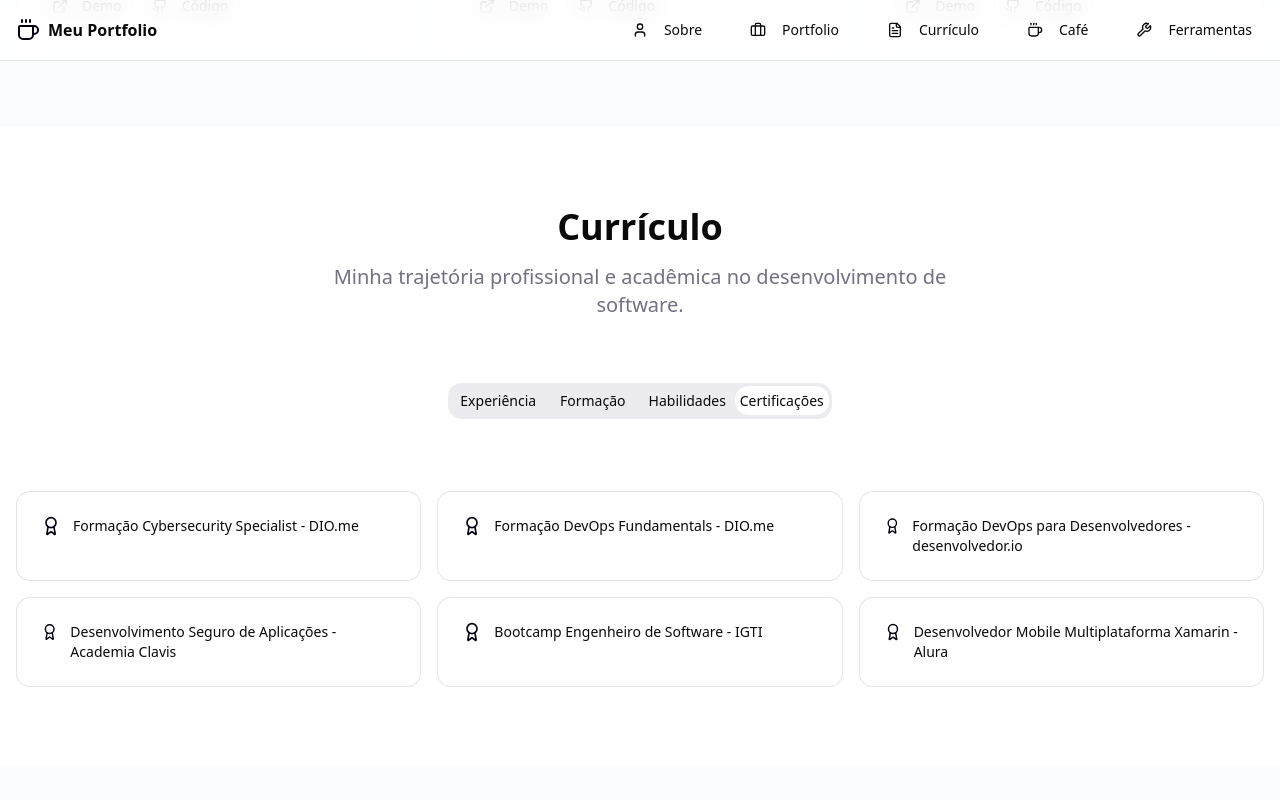
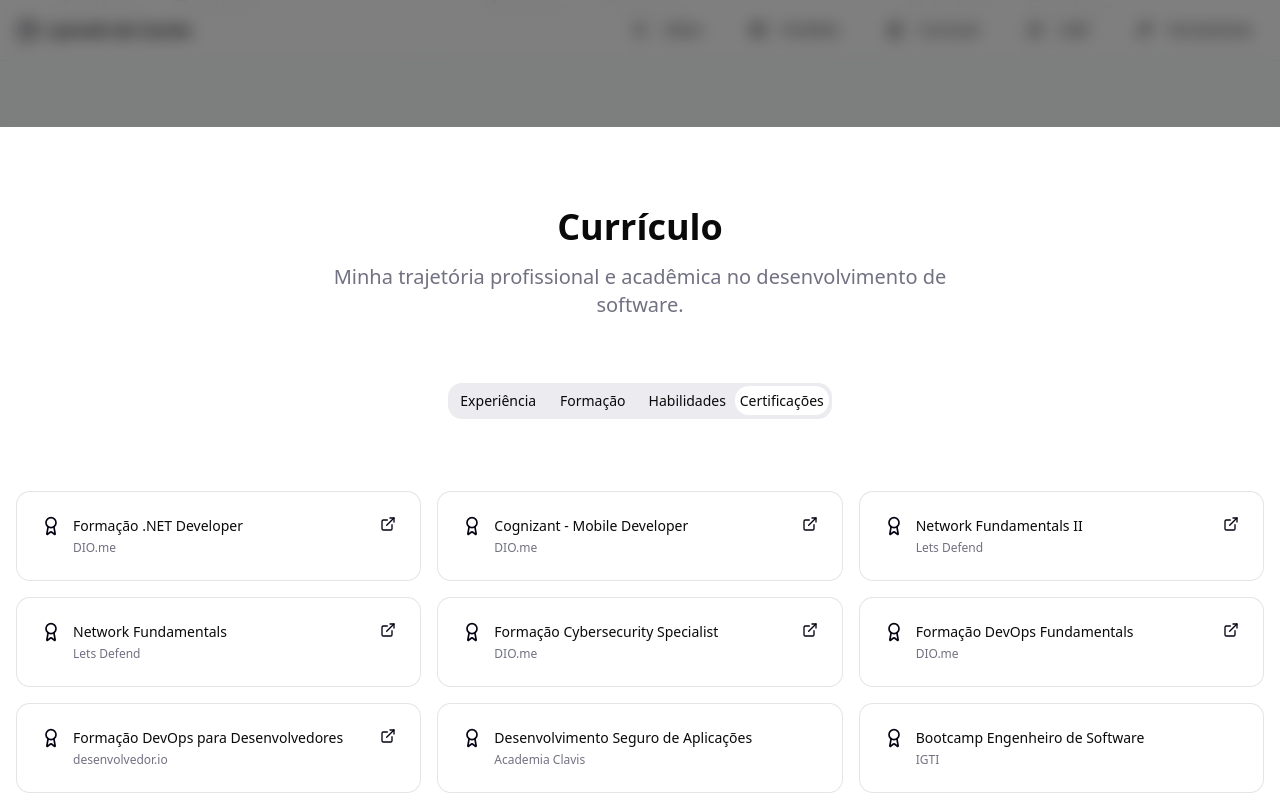
Before and after one commit to lyncolnms/lcarmo, a React (Create React App) app: page / in a window 1280 px wide. Both pictures are taken after a click on the tab "Certificações". Shown: the part 1504-2304 px from the top of the page. Built offline with nearby package versions, Linux system fonts and the light colour scheme.

Commit message:
feat: atualizar TypeScript para versão 5.7.2 e implementar lazy loading em imagens fix: corrigir informações de contato e melhorar acessibilidade nos componentes chore: adicionar changelog detalhando melhorias e correções no portfólio

```diff
--- a/package.json
+++ b/package.json
@@ -23,7 +23,7 @@
     "tailwind-merge": "^2.5.5",
     "tailwindcss": "^4.1.14",
     "tailwindcss-animate": "^1.0.7",
-    "typescript": "^4.9.5"
+    "typescript": "^5.7.2"
   },
   "devDependencies": {
     "@babel/plugin-proposal-private-property-in-object": "^7.21.11",
--- a/src/components/CoffeeSection.tsx
+++ b/src/components/CoffeeSection.tsx
@@ -50,7 +50,32 @@
   ];
 
   return (
-    <section id="cafe" className="py-20 bg-secondary/20">
+    <section id="cafe" className="py-20 bg-secondary/20 relative min-h-screen">
+      {/* Overlay Em Breve */}
+      <div
+        className="absolute top-0 left-0 right-0 bottom-0 w-full h-full z-50 flex items-center justify-center"
+        style={{
+          backgroundColor: 'rgba(0, 0, 0, 0.5)',
+          backdropFilter: 'blur(8px)',
+          WebkitBackdropFilter: 'blur(8px)'
+        }}
+      >
+        <div className="text-center space-y-6 px-4 max-w-2xl">
+          <div className="bg-white rounded-3xl p-12 shadow-2xl border-2 border-gray-100">
+            <div className="inline-flex items-center justify-center w-24 h-24 rounded-full bg-gradient-to-br from-amber-100 to-orange-100 border-4 border-primary mb-8">
+              <Coffee className="h-12 w-12 text-primary" />
+            </div>
+            <div className="bg-gradient-to-br from-gray-50 to-gray-100 rounded-2xl p-8 border border-gray-200">
+              <h3 className="text-4xl lg:text-5xl font-bold text-gray-900 mb-4">Em Breve</h3>
+              <p className="text-xl text-gray-800 leading-relaxed max-w-lg mx-auto font-medium">
+                Conteúdo sobre café em desenvolvimento.
+                <br />Aguarde novidades!
+              </p>
+            </div>
+          </div>
+        </div>
+      </div>
+
       <div className="container mx-auto px-4">
         <div className="text-center mb-16">
           <h2 className="text-3xl lg:text-4xl font-bold mb-4 flex items-center justify-center gap-2">
@@ -69,6 +94,7 @@
                 <img
                   src={article.image}
                   alt={article.title}
+                  loading="lazy"
                   className="w-full h-full object-cover group-hover:scale-105 transition-transform duration-300"
                 />
               </div>
--- a/src/components/Footer.tsx
+++ b/src/components/Footer.tsx
@@ -1,6 +1,6 @@
 import { Button } from "./ui/button";
 import { Separator } from "./ui/separator";
-import { Coffee, Github, Linkedin, Mail, MapPin, Phone } from "lucide-react";
+import { Coffee, Github, Linkedin, Mail, MapPin } from "lucide-react";
 
 export function Footer() {
   const currentYear = new Date().getFullYear();
@@ -34,7 +34,7 @@
           <div className="space-y-4">
             <div className="flex items-center space-x-2">
               <Coffee className="h-6 w-6 text-primary" />
-              <span className="font-semibold text-lg">Lyncoln Carmo</span>
+              <span className="font-semibold text-lg">Lyncoln do Carmo</span>
             </div>
             <p className="text-sm text-muted-foreground">
               Desenvolvedor full-stack apaixonado por tecnologia e café,
@@ -77,12 +77,8 @@
                 <span>lyncolnms@gmail.com</span>
               </div>
               <div className="flex items-center space-x-2 text-sm text-muted-foreground">
-                <Phone className="h-4 w-4" />
-                <span>(43) 99954 4482</span>
-              </div>
-              <div className="flex items-center space-x-2 text-sm text-muted-foreground">
                 <MapPin className="h-4 w-4" />
-                <span>São Paulo, SP</span>
+                <span>Londrina, PR</span>
               </div>
             </div>
           </div>
@@ -93,21 +89,24 @@
             <p className="text-sm text-muted-foreground">
               Receba dicas sobre café e desenvolvimento.
             </p>
-            <div className="flex space-x-2">
+            <form onSubmit={(e) => { e.preventDefault(); }} className="flex space-x-2">
               <input
                 type="email"
                 placeholder="Seu email"
-                className="flex-1 px-3 py-2 text-sm border rounded-md"
+                required
+                pattern="[^@\s]+@[^@\s]+\.[^@\s]+"
+                aria-label="Email para newsletter"
+                className="flex-1 px-3 py-2 text-sm border rounded-md focus:outline-none focus:ring-2 focus:ring-primary"
               />
-              <Button size="sm">Assinar</Button>
-            </div>
+              <Button type="submit" size="sm">Assinar</Button>
+            </form>
           </div>
         </div>
 
         <Separator className="my-8" />
 
         <div className="flex flex-col md:flex-row justify-between items-center text-sm text-muted-foreground">
-          <p>&copy; {currentYear} Lyncoln Carmo. Todos os direitos reservados.</p>
+          <p>&copy; {currentYear} Lyncoln do Carmo. Todos os direitos reservados.</p>
           <p>Feito com ❤️ e muito ☕</p>
         </div>
       </div>
--- a/src/components/Header.tsx
+++ b/src/components/Header.tsx
@@ -27,7 +27,7 @@
       <div className="container mx-auto px-4 py-3 flex items-center justify-between">
         <div className="flex items-center space-x-2">
           <Coffee className="h-6 w-6 text-primary" />
-          <span className="font-semibold">Meu Portfolio</span>
+          <span className="font-semibold">Lyncoln do Carmo</span>
         </div>
 
         {/* Desktop Navigation */}
@@ -48,11 +48,11 @@
         {/* Mobile Navigation */}
         <Sheet open={isOpen} onOpenChange={setIsOpen}>
           <SheetTrigger asChild className="md:hidden">
-            <Button variant="ghost" size="icon">
+            <Button variant="ghost" size="icon" aria-label="Abrir menu">
               <Menu className="h-5 w-5" />
             </Button>
           </SheetTrigger>
-          <SheetContent side="right" className="w-64">
+          <SheetContent side="right" className="w-64" aria-label="Menu de navegação">
             <div className="flex flex-col space-y-4 mt-8">
               {menuItems.map((item) => (
                 <Button
--- a/src/components/PortfolioSection.tsx
+++ b/src/components/PortfolioSection.tsx
@@ -1,7 +1,7 @@
 import { Card, CardContent, CardDescription, CardHeader, CardTitle } from "./ui/card";
 import { Badge } from "./ui/badge";
 import { Button } from "./ui/button";
-import { ExternalLink, Github } from "lucide-react";
+import { ExternalLink, Github, Briefcase } from "lucide-react";
 
 export function PortfolioSection() {
   const projects = [
@@ -35,7 +35,32 @@
   ];
 
   return (
-    <section id="portfolio" className="py-20 bg-secondary/20">
+    <section id="portfolio" className="py-20 bg-secondary/20 relative min-h-screen">
+      {/* Overlay Em Breve */}
+      <div
+        className="absolute top-0 left-0 right-0 bottom-0 w-full h-full z-50 flex items-center justify-center"
+        style={{
+          backgroundColor: 'rgba(0, 0, 0, 0.5)',
+          backdropFilter: 'blur(8px)',
+          WebkitBackdropFilter: 'blur(8px)'
+        }}
+      >
+        <div className="text-center space-y-6 px-4 max-w-2xl">
+          <div className="bg-white rounded-3xl p-12 shadow-2xl border-2 border-gray-100">
+            <div className="inline-flex items-center justify-center w-24 h-24 rounded-full bg-gradient-to-br from-blue-100 to-purple-100 border-4 border-primary mb-8">
+              <Briefcase className="h-12 w-12 text-primary" />
+            </div>
+            <div className="bg-gradient-to-br from-gray-50 to-gray-100 rounded-2xl p-8 border border-gray-200">
+              <h3 className="text-4xl lg:text-5xl font-bold text-gray-900 mb-4">Em Breve</h3>
+              <p className="text-xl text-gray-800 leading-relaxed max-w-lg mx-auto font-medium">
+                Projetos incríveis estão sendo preparados.
+                <br />Volte em breve para conferir!
+              </p>
+            </div>
+          </div>
+        </div>
+      </div>
+
       <div className="container mx-auto px-4">
         <div className="text-center mb-16">
           <h2 className="text-3xl lg:text-4xl font-bold mb-4">Meus Projetos</h2>
@@ -52,6 +77,7 @@
                 <img
                   src={project.image}
                   alt={project.title}
+                  loading="lazy"
                   className="w-full h-full object-cover group-hover:scale-105 transition-transform duration-300"
                 />
               </div>
@@ -68,17 +94,41 @@
                   ))}
                 </div>
                 <div className="flex gap-2">
-                  <Button variant="outline" size="sm" asChild>
+                  <Button
+                    variant="outline"
+                    size="sm"
+                    disabled={project.liveUrl === "#"}
+                    asChild={project.liveUrl !== "#"}
+                  >
+                    {project.liveUrl === "#" ? (
+                      <span className="flex items-center">
+                        <ExternalLink className="h-4 w-4 mr-2" />
+                        Em breve
+                      </span>
+                    ) : (
                       <a href={project.liveUrl} target="_blank" rel="noopener noreferrer">
                         <ExternalLink className="h-4 w-4 mr-2" />
                         Demo
                       </a>
+                    )}
                   </Button>
-                  <Button variant="outline" size="sm" asChild>
+                  <Button
+                    variant="outline"
+                    size="sm"
+                    disabled={project.githubUrl === "#"}
+                    asChild={project.githubUrl !== "#"}
+                  >
+                    {project.githubUrl === "#" ? (
+                      <span className="flex items-center">
+                        <Github className="h-4 w-4 mr-2" />
+                        Em breve
+                      </span>
+                    ) : (
                       <a href={project.githubUrl} target="_blank" rel="noopener noreferrer">
                         <Github className="h-4 w-4 mr-2" />
                         Código
                       </a>
+                    )}
                   </Button>
                 </div>
               </CardContent>
--- a/src/components/ProjectCard.tsx
+++ b/src/components/ProjectCard.tsx
@@ -17,6 +17,7 @@
         <img
           src={image}
           alt={title}
+          loading="lazy"
           className="w-full h-full object-cover group-hover:scale-105 transition-transform duration-300"
         />
       </div>
--- a/src/components/ResumeSection.tsx
+++ b/src/components/ResumeSection.tsx
@@ -1,17 +1,20 @@
 import { Card, CardContent, CardDescription, CardHeader, CardTitle } from "./ui/card";
 import { Badge } from "./ui/badge";
+import { Button } from "./ui/button";
 import { Tabs, TabsContent, TabsList, TabsTrigger } from "./ui/tabs";
-import { Calendar, MapPin, GraduationCap, Award } from "lucide-react";
+import { Calendar, MapPin, GraduationCap, Award, ExternalLink, ChevronDown, ChevronUp } from "lucide-react";
 import { useState } from "react";
 
 export function ResumeSection() {
   const [activeTab, setActiveTab] = useState("experience");
+  const [showAllExperiences, setShowAllExperiences] = useState(false);
+
   const experiences = [
     {
       title: "Desenvolvedor Full Stack Mobile",
       company: "Conexa - Hub de Inovação Aliare",
       period: "04/2024 - 07/2025",
-      location: "São Paulo, SP",
+      location: "Remoto",
       description: "Migração de Xamarin.Forms para .NET MAUI, manutenção e novas interfaces.",
       achievements: [
         "Aplicativo AgriQ: Migração e manutenção",
@@ -23,7 +26,7 @@
       title: "Engenheiro de Software",
       company: "Asaas",
       period: "07/2021 - 12/2023",
-      location: "São Paulo, SP",
+      location: "Remoto",
       description: "Desenvolvimento de aplicativos móveis e APIs.",
       achievements: [
         "Aplicativo Asaas: Recursos de pagamento e transferências",
@@ -35,37 +38,77 @@
       title: "Engenheiro de Software",
       company: "Londrisoft",
       period: "06/2017 - 07/2021",
-      location: "São Paulo, SP",
+      location: "Londrina, PR",
       description: "Desenvolvimento de aplicativos móveis para vendas.",
       achievements: [
         "Gestor MobVendas: Aplicativo para controle de vendas e estoque",
         "Tecnologias: Xamarin Android, C#, MVVM, SOLID"
       ]
+    },
+    {
+      title: "Programador Web",
+      company: "Yankton Technologies",
+      period: "08/2016 - 05/2017",
+      location: "Londrina, PR",
+      description: "Desenvolvimento de aplicativos mobile híbridos.",
+      achievements: [
+        "Cinemark: Aplicativo para filmes e compras de ingressos",
+        "Santander Universitário: Aplicativo com puzzles para concorrer a bolsas",
+        "Tecnologias: Cordova, Ionic, AngularJS"
+      ]
+    },
+    {
+      title: "Estagiário de Desenvolvimento",
+      company: "Yankton Technologies",
+      period: "12/2015 - 08/2016",
+      location: "Londrina, PR",
+      description: "Desenvolvimento de aplicações web interativas.",
+      achievements: [
+        "OED's: Desenvolvimento de puzzles educacionais web",
+        "Tecnologias: Javascript, AngularJS, HTML5, CSS"
+      ]
+    },
+    {
+      title: "Estagiário de T.I.",
+      company: "Embrapa Soja",
+      period: "07/2013 - 05/2015",
+      location: "Londrina, PR",
+      description: "Desenvolvimento de sistema de gestão empresarial.",
+      achievements: [
+        "SiGCo: Sistema de gerenciamento de competências",
+        "Tecnologias: Java Web, JSF, JPA, Hibernate, PrimeFaces, Spring Security, Wildfly 8"
+      ]
     }
   ];
+
+  const displayedExperiences = showAllExperiences ? experiences : experiences.slice(0, 3);
 
   const education = [
     {
       degree: "Pós-graduação Lato Sensu em Cibersegurança",
       institution: "Pontifícia Universidade Católica do Paraná (PUCPR)",
-      period: "2025 - 2026",
-      location: "Curitiba, PR"
+      period: "2025 - 2026"
     },
     {
       degree: "Graduação em Análise e Desenvolvimento de Sistemas",
       institution: "UniCesumar",
-      period: "2018 - 2020",
-      location: "Maringá, PR"
+      period: "2018 - 2020"
     }
   ];
 
   const certifications = [
-    "Formação Cybersecurity Specialist - DIO.me",
-    "Formação DevOps Fundamentals - DIO.me",
-    "Formação DevOps para Desenvolvedores - desenvolvedor.io",
-    "Desenvolvimento Seguro de Aplicações - Academia Clavis",
-    "Bootcamp Engenheiro de Software - IGTI",
-    "Desenvolvedor Mobile Multiplataforma Xamarin - Alura"
+    { name: "Formação .NET Developer", provider: "DIO.me", url: "https://hermes.dio.me/certificates/U2Z7ZOBL.pdf" },
+    { name: "Cognizant - Mobile Developer", provider: "DIO.me", url: "https://hermes.dio.me/certificates/SWHA0GOS.pdf" },
+    { name: "Network Fundamentals II", provider: "Lets Defend", url: "https://app.letsdefend.io/my-rewards/detail/bbb6c3d648914b57b688cfb2a457ec56" },
+    { name: "Network Fundamentals", provider: "Lets Defend", url: "https://app.letsdefend.io/my-rewards/detail/b966e29f59da471db9da75da73f70012" },
+    { name: "Formação Cybersecurity Specialist", provider: "DIO.me", url: "https://hermes.dio.me/certificates/BSS5XI1S.pdf" },
+    { name: "Formação DevOps Fundamentals", provider: "DIO.me", url: "https://hermes.dio.me/certificates/UQZDNBBE.pdf" },
+    { name: "Formação DevOps para Desenvolvedores", provider: "desenvolvedor.io", url: "https://desenvolvedor.io/certificado/d116a536-1a24-48d9-a7de-34e31e2b6396" },
+    { name: "Desenvolvimento Seguro de Aplicações", provider: "Academia Clavis" },
+    { name: "Bootcamp Engenheiro de Software", provider: "IGTI" },
+    { name: "Desenvolvedor Mobile Multiplataforma Xamarin", provider: "Alura", url: "https://cursos.alura.com.br/user/lyncolnmauricio/career/desenvolvedor-mobile-xamarin/certificate" },
+    { name: "Desenvolvedor Android", provider: "Udemy", url: "https://www.udemy.com/certificate/UC-G8KJADHT" },
+    { name: "Desenvolvedor Android, iOS e WP", provider: "Udemy", url: "https://www.udemy.com/certificate/UC-UPQUDK4G" }
   ];
 
   return (
@@ -88,7 +131,7 @@
 
           <TabsContent value="experience" className="mt-8">
             <div className="space-y-6">
-              {experiences.map((exp, index) => (
+              {displayedExperiences.map((exp, index) => (
                 <Card key={index}>
                   <CardHeader>
                     <div className="flex items-start justify-between">
@@ -122,6 +165,28 @@
                 </Card>
               ))}
             </div>
+
+            {experiences.length > 3 && (
+              <div className="flex justify-center mt-8">
+                <Button
+                  variant="outline"
+                  onClick={() => setShowAllExperiences(!showAllExperiences)}
+                  className="flex items-center gap-2"
+                >
+                  {showAllExperiences ? (
+                    <>
+                      <ChevronUp className="h-4 w-4" />
+                      Mostrar menos
+                    </>
+                  ) : (
+                    <>
+                      <ChevronDown className="h-4 w-4" />
+                      Carregar mais ({experiences.length - 3} experiências anteriores)
+                    </>
+                  )}
+                </Button>
+              </div>
+            )}
           </TabsContent>
 
           <TabsContent value="education" className="mt-8">
@@ -142,10 +207,6 @@
                       <span className="flex items-center">
                         <Calendar className="h-4 w-4 mr-1" />
                         {edu.period}
-                      </span>
-                      <span className="flex items-center">
-                        <MapPin className="h-4 w-4 mr-1" />
-                        {edu.location}
                       </span>
                     </div>
                   </CardContent>
@@ -214,11 +275,27 @@
           <TabsContent value="certifications" className="mt-8">
             <div className="grid md:grid-cols-2 lg:grid-cols-3 gap-4">
               {certifications.map((cert, index) => (
-                <Card key={index}>
+                <Card key={index} className="hover:shadow-md transition-shadow">
                   <CardContent className="pt-6">
-                    <div className="flex items-start space-x-3">
-                      <Award className="h-5 w-5 text-primary mt-0.5" />
-                      <p className="text-sm">{cert}</p>
+                    <div className="flex items-start justify-between space-x-3">
+                      <div className="flex items-start space-x-3 flex-1">
+                        <Award className="h-5 w-5 text-primary mt-0.5 flex-shrink-0" />
+                        <div className="flex-1">
+                          <p className="text-sm font-medium">{cert.name}</p>
+                          <p className="text-xs text-muted-foreground mt-1">{cert.provider}</p>
+                        </div>
+                      </div>
+                      {cert.url && (
+                        <a
+                          href={cert.url}
+                          target="_blank"
+                          rel="noopener noreferrer"
+                          className="text-primary hover:text-primary/80 transition-colors flex-shrink-0"
+                          aria-label={`Ver certificado ${cert.name}`}
+                        >
+                          <ExternalLink className="h-4 w-4" />
+                        </a>
+                      )}
                     </div>
                   </CardContent>
                 </Card>
--- a/src/pages/Coffee.tsx
+++ b/src/pages/Coffee.tsx
@@ -105,6 +105,7 @@
                   <img
                     src="https://images.unsplash.com/photo-1497935586351-b67a49e012bf?w=600"
                     alt="Café especial"
+                    loading="lazy"
                     style={{ borderRadius: '10px', boxShadow: '0 10px 30px rgba(0,0,0,0.3)' }}
                   />
                 </figure>
@@ -288,7 +289,7 @@
                         {item.image && (
                           <div className="card-image">
                             <figure className="image is-4by3">
-                              <img src={item.image} alt={item.title} />
+                              <img src={item.image} alt={item.title} loading="lazy" />
                             </figure>
                           </div>
                         )}
--- a/src/pages/Curriculum.tsx
+++ b/src/pages/Curriculum.tsx
@@ -1,5 +1,5 @@
 import React from 'react';
-import { User, Info, Briefcase, GraduationCap, Award, Mail, Phone, Linkedin, Github } from 'lucide-react';
+import { User, Info, Briefcase, GraduationCap, Award, Mail, Linkedin, Github } from 'lucide-react';
 
 const Curriculum: React.FC = () => {
   return (
@@ -26,10 +26,6 @@
             <p className="flex items-center gap-2">
               <Mail className="w-4 h-4" />
               lyncolnms@gmail.com
-            </p>
-            <p className="flex items-center gap-2">
-              <Phone className="w-4 h-4" />
-              (43) 99954 4482
             </p>
           </div>
           <div className="space-y-3">
--- a/src/pages/Home.tsx
+++ b/src/pages/Home.tsx
@@ -34,7 +34,7 @@
             Sobre Mim
           </h2>
           <p className="text-lg text-gray-700 dark:text-gray-300">
-            Olá, sou Lyncoln Carmo, desenvolvedor apaixonado por tecnologia e café.
+            Olá, sou o Lyncoln, desenvolvedor apaixonado por tecnologia e café.
           </p>
         </div>
       </section>
```
Also changed, not shown: src/components/HeroSection.tsx (+39 -13 lines), src/components/ui/tabs.tsx (+7 -0 lines), 1 other file (tests, documents, lock files or other folders). Lines whose indentation alone changed are shown as unchanged.
